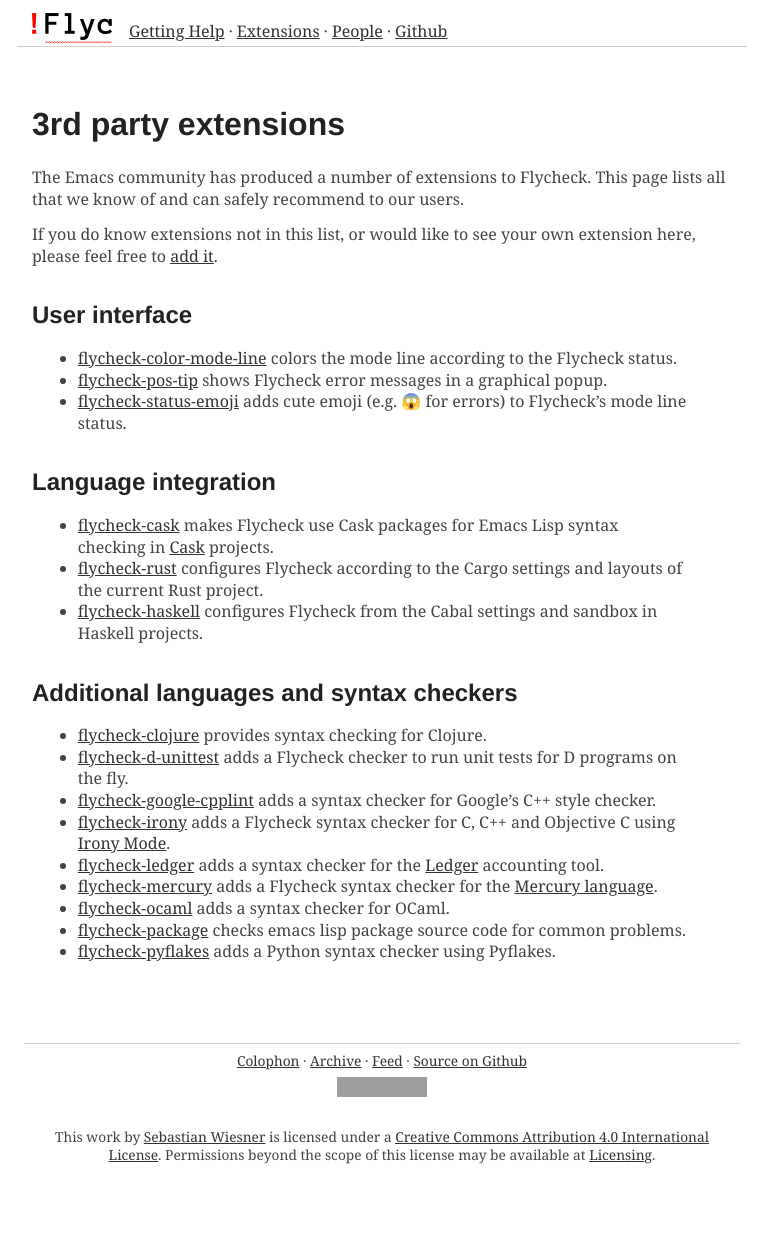
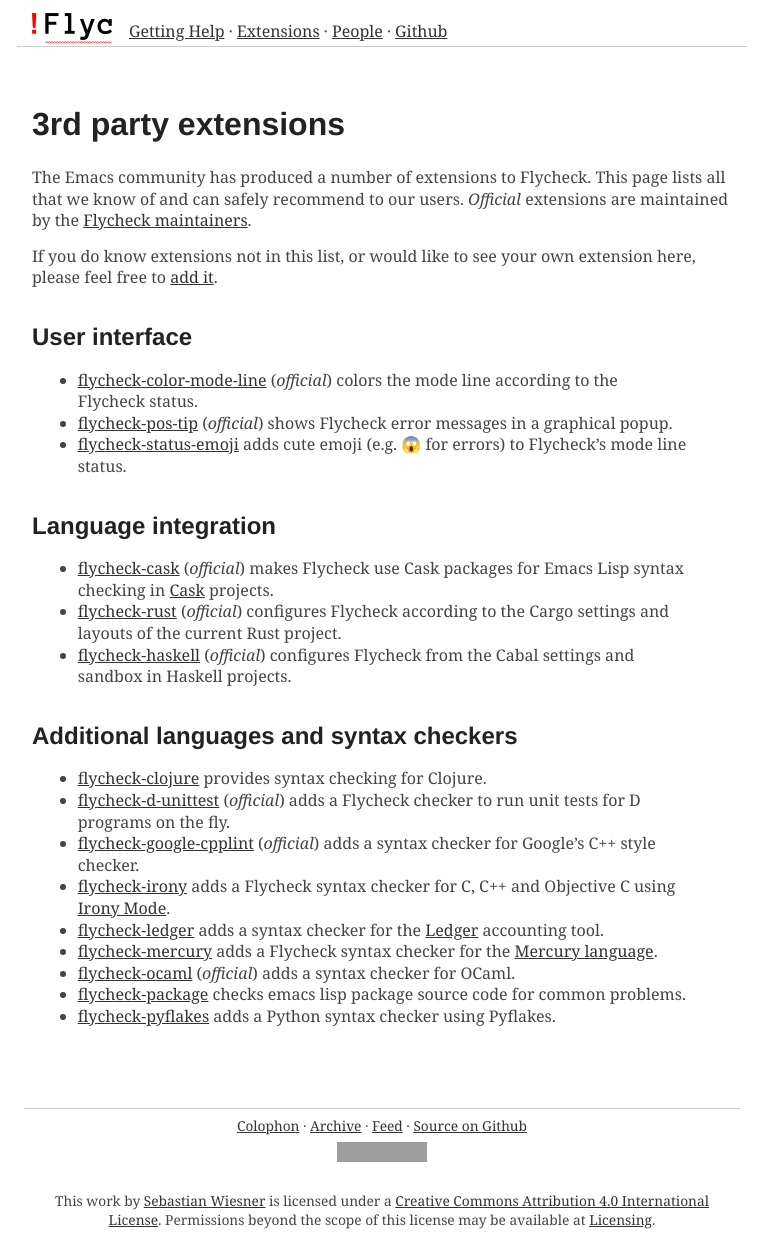
Before and after one commit to cmarqu/flycheck.github.io, a Jekyll site: the page built from extensions.md, in a window 1280 px wide. Shown: the whole page, without its empty margins (258-1017 px from the left). Built offline with Jekyll 4.4.1, drawn with Linux system fonts in a browser that asks for light colours; some web fonts are replaced; before the commit the page ends 1180 px from its top, so only the background shows below that; grey boxes are pictures that could not be loaded.

Commit message:
Denote official extensions that we maintain

```diff
--- a/extensions.md
+++ b/extensions.md
@@ -4,42 +4,46 @@
 ---
 
 The Emacs community has produced a number of extensions to Flycheck.  This page
-lists all that we know of and can safely recommend to our users.
+lists all that we know of and can safely recommend to our users.  *Official*
+extensions are maintained by the [Flycheck maintainers](/people.md#maintainers).
 
 If you do know extensions not in this list, or would like to see your own
-extension here, please feel free to
-[add it](https://github.com/flycheck/flycheck.github.io/edit/master/extensions.md).
+extension here, please feel free to [add it][].
+
+[add it]: https://github.com/flycheck/flycheck.github.io/edit/master/extensions.md
 
 User interface
 ==============
 
 - [flycheck-color-mode-line](https://github.com/flycheck/flycheck-color-mode-line)
-  colors the mode line according to the Flycheck status.
-- [flycheck-pos-tip](https://github.com/flycheck/flycheck-pos-tip) shows
-  Flycheck error messages in a graphical popup.
+  (*official*) colors the mode line according to the Flycheck status.
+- [flycheck-pos-tip](https://github.com/flycheck/flycheck-pos-tip) (*official*)
+  shows Flycheck error messages in a graphical popup.
 - [flycheck-status-emoji](https://github.com/liblit/flycheck-status-emoji)
   adds cute emoji (e.g. 😱 for errors) to Flycheck’s mode line status.
 
 Language integration
 ====================
 
-- [flycheck-cask](https://github.com/flycheck/flycheck-cask) makes Flycheck use
-  Cask packages for Emacs Lisp syntax checking in
+- [flycheck-cask](https://github.com/flycheck/flycheck-cask) (*official*) makes
+  Flycheck use Cask packages for Emacs Lisp syntax checking in
   [Cask](https://github.com/cask/cask) projects.
-- [flycheck-rust](https://github.com/flycheck/flycheck-rust) configures Flycheck
-  according to the Cargo settings and layouts of the current Rust project.
-- [flycheck-haskell](https://github.com/flycheck/flycheck-haskell) configures
-  Flycheck from the Cabal settings and sandbox in Haskell projects.
+- [flycheck-rust](https://github.com/flycheck/flycheck-rust) (*official*)
+  configures Flycheck according to the Cargo settings and layouts of the current
+  Rust project.
+- [flycheck-haskell](https://github.com/flycheck/flycheck-haskell) (*official*)
+  configures Flycheck from the Cabal settings and sandbox in Haskell projects.
 
 Additional languages and syntax checkers
 ========================================
 
 - [flycheck-clojure](https://github.com/clojure-emacs/squiggly-clojure) provides
   syntax checking for Clojure.
-- [flycheck-d-unittest](https://github.com/flycheck/flycheck-d-unittest) adds a
-  Flycheck checker to run unit tests for D programs on the fly.
+- [flycheck-d-unittest](https://github.com/flycheck/flycheck-d-unittest)
+  (*official*) adds a Flycheck checker to run unit tests for D programs on the
+  fly.
 - [flycheck-google-cpplint](https://github.com/flycheck/flycheck-google-cpplint)
-  adds a syntax checker for Google's C++ style checker.
+  (*official*) adds a syntax checker for Google's C++ style checker.
 - [flycheck-irony](https://github.com/Sarcasm/flycheck-irony) adds a Flycheck
   syntax checker for C, C++ and Objective C using
   [Irony Mode](https://github.com/Sarcasm/irony-mode).
@@ -47,8 +51,8 @@
   checker for the [Ledger](http://ledger-cli.org/) accounting tool.
 - [flycheck-mercury](https://github.com/flycheck/flycheck-mercury) adds a
   Flycheck syntax checker for the [Mercury language](http://mercurylang.org/).
-- [flycheck-ocaml](https://github.com/flycheck/flycheck-ocaml) adds a syntax
-  checker for OCaml.
+- [flycheck-ocaml](https://github.com/flycheck/flycheck-ocaml) (*official*) adds
+  a syntax checker for OCaml.
 - [flycheck-package](https://github.com/purcell/flycheck-package) checks
   emacs lisp package source code for common problems.
 - [flycheck-pyflakes](https://github.com/Wilfred/flycheck-pyflakes) adds a
```
